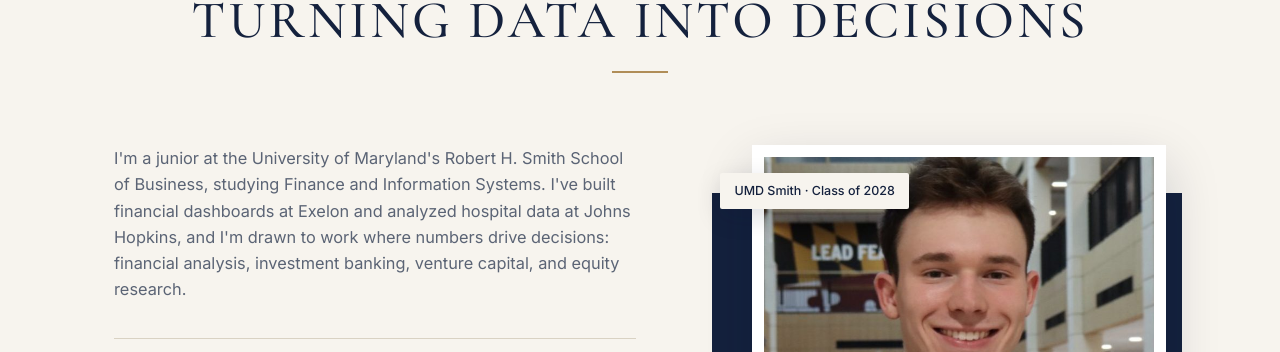
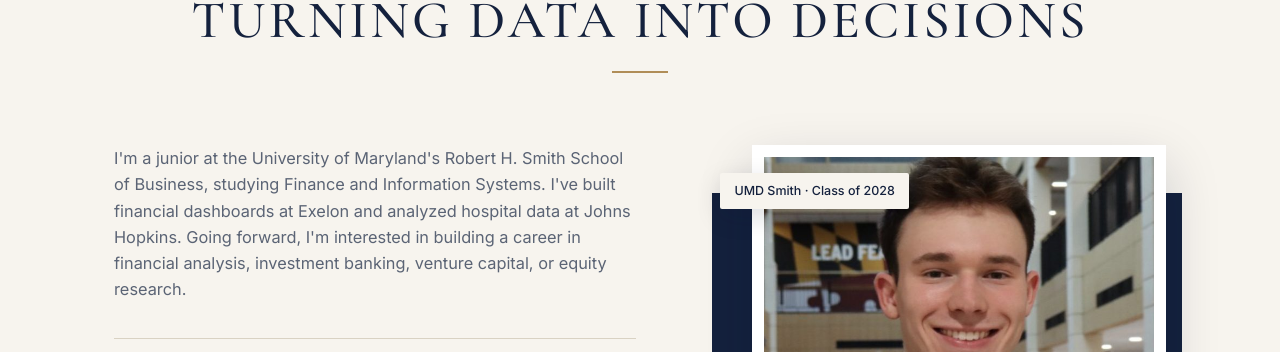
Before and after one commit to dbender-cmyk/dbender-cmyk.github.io, a plain HTML site: page index.html in a window 1280 px wide. Shown: the part 933-1285 px from the top of the page. Drawn offline with nearby package versions, Linux system fonts and the light colour scheme.

Commit message:
Revise intro to state career interests directly
Co-Authored-By: Claude Opus 5.5 <noreply@anthropic.com>
Claude-Session: https://claude.ai/code/session_01EoBLmjjK89g4Fg7F8VwBqw

```diff
--- a/index.html
+++ b/index.html
@@ -49,8 +49,8 @@
           <p class="intro">
             I'm a junior at the University of Maryland's Robert H. Smith School of Business, studying
             Finance and Information Systems. I've built financial dashboards at Exelon and analyzed
-            hospital data at Johns Hopkins, and I'm drawn to work where numbers drive decisions:
-            financial analysis, investment banking, venture capital, and equity research.
+            hospital data at Johns Hopkins. Going forward, I'm interested in building a career in
+            financial analysis, investment banking, venture capital, or equity research.
           </p>
 
           <div class="accordion">
```
